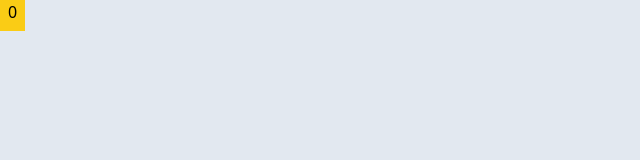
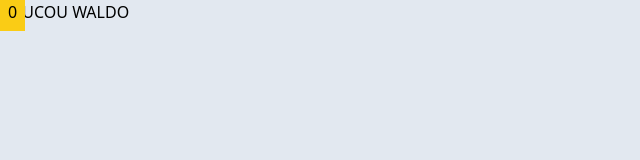
Before and after one commit to Pixselve/nuit-de-linfo-2023, a Next.js app: page /waldo in a window 1280 px wide. Shown: the top 160 px of the page, without its empty margins (0-640 px from the left). Built offline with nearby package versions, Linux system fonts and the light colour scheme.

Commit message:
feat: waldo game

```diff
--- a/app/waldo/page.tsx
+++ b/app/waldo/page.tsx
@@ -2,7 +2,7 @@ export default function () {
   return (
     <div>
       <div className="bg-black"></div>
-      <div></div>
+      <div>COUCOU WALDO</div>
     </div>
   );
 }
```
